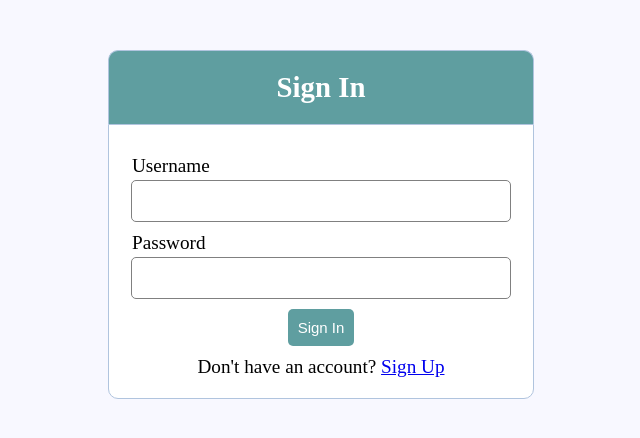
After one commit to Viyzed/CM4025CW, a PHP site: page /signin.php in a window 1280 px wide. The commit adds this page. Shown: the top 438 px of the page, without its empty margins (319-959 px from the left). Run offline with PHP 8.4, Linux system fonts and the light colour scheme.

```diff
--- /dev/null
+++ b/signin.php
@@ -0,0 +1,32 @@
+<!doctype html>
+<html>
+
+<head>
+        <title>User Signin</title>
+        <link rel="stylesheet" type="text/css" href="styles/style.css">
+</head>
+
+<body>
+        <div id="header">
+                <h2>Sign In</h2>
+        </div>
+
+        <form method="post" action="signin.php">
+                <div id="user-input">
+                        <label>Username</label>
+                        <input type="text" name="username">
+                </div>
+                <div id="user-input">
+                        <label>Password</label>
+                        <input type="password" name="password">
+                </div>
+                <div id="user-input">
+                        <button type="submit" name="signin" id="btn">Sign In</button>
+                </div>
+
+                <p>Don't have an account? <a href="signup.php">Sign Up</a></p>
+
+        </form>
+</body>
+
+</html>
--- a/styles/style.css
+++ b/styles/style.css
@@ -8,14 +8,53 @@ body {
 	background: #F8F8FF;
 }
 
-.header {
+#header {
 	width: 30%;
 	margin: 50px auto 0px;
 	color: white;
-	background: 5F9EA0;
+	background: #5F9EA0;
 	text-align: center;
 	border: 1px solid #B0C4DE;
 	border-bottom: none;
 	border-radius: 10px 10px 0px 0px;
-	padding: 20ox;
+	padding: 20px;
 }
+
+form {
+	text-align: center;
+	width: 30%;
+	margin: 0px auto;
+	padding: 20px;
+	border: 1px solid #B0C4DE;
+	background: white;
+	border-radius: 0px 0px 10px 10px;
+}
+
+#user-input {
+	margin: 10px 0px 10px 0px;
+}
+
+#user-input label {
+	display: block;
+	text-align: left;
+	margin: 3px;
+}
+
+#user-input input {
+	height: 30px;
+	width: 93%;
+	padding: 5px 10px;
+	font-size: 16px;
+	border-radius: 5px;
+	border: 1px solid gray;
+}
+
+#btn {
+	padding: 10px;
+	font-size: 15px;
+	color: white;
+	background: #5F9EA0;
+	border: none;
+	border-radius: 5px;
+
+}
```
Also changed, not shown: errors.php (added, +9 -0 lines), mysql.php (added, +34 -0 lines), signup.php (+25 -1 lines).
